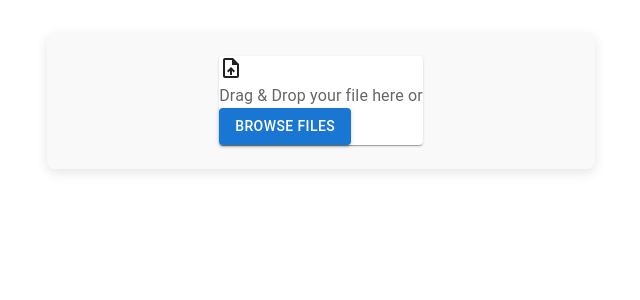
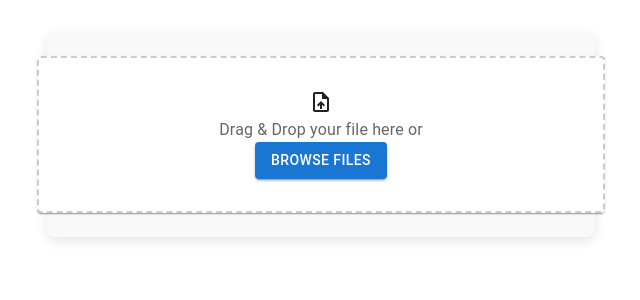
Before and after one commit to LoopLib/client, a React (Create React App) app in the folder music-tool/: page / in a window 1280 px wide. Shown: the top 300 px of the page, without its empty margins (319-959 px from the left). Built offline with nearby package versions, Linux system fonts and the light colour scheme.

Commit message:
Drop Zone styling

```diff
--- a/music-tool/src/FileUpload.css
+++ b/music-tool/src/FileUpload.css
@@ -11,3 +11,15 @@
     margin: auto;
     margin-top: 2rem;
   }
+
+ /* Styles for the Drop Zone */
+ .file-upload-dropzone {
+    width: 100%;
+    padding: 32px;
+    text-align: center;
+    border: 2px dashed #ccc;
+    border-radius: 8px;
+    transition: all 0.3s ease;
+    cursor: pointer;
+    background-color: #ffffff;
+  }
```
